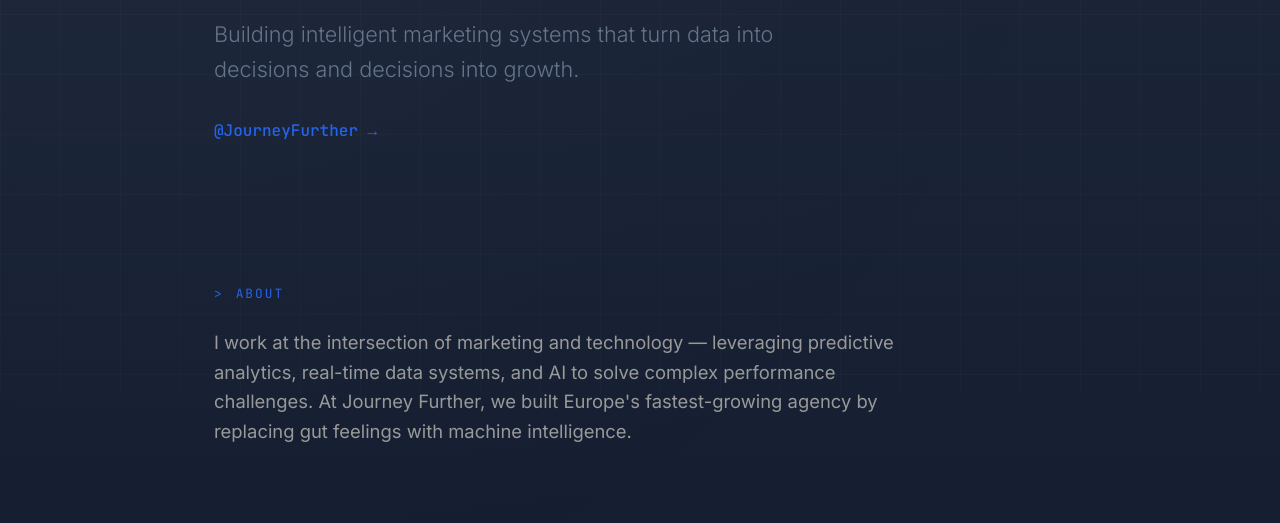
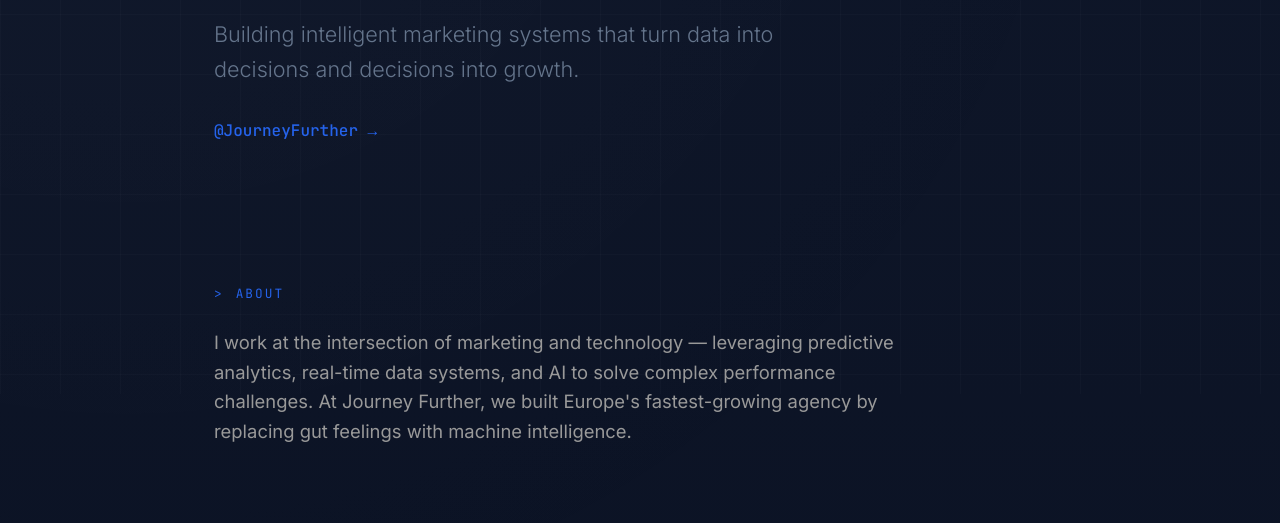
Before and after one commit to swalker-888/Portfolio, a website: page index.html in a window 1280 px wide. Shown: the part 406-929 px from the top of the page. Drawn offline with Linux system fonts and the light colour scheme.

Commit message:
Darker top background

```diff
--- a/index.html
+++ b/index.html
@@ -17,7 +17,7 @@
 
         body {
             font-family: 'Inter', -apple-system, BlinkMacSystemFont, sans-serif;
-            background: linear-gradient(180deg, #1e293b 0%, #0f172a 50%, #020617 100%);
+            background: linear-gradient(180deg, #0f172a 0%, #0a1122 50%, #020617 100%);
             min-height: 100vh;
             color: #fff;
             line-height: 1.6;
```
